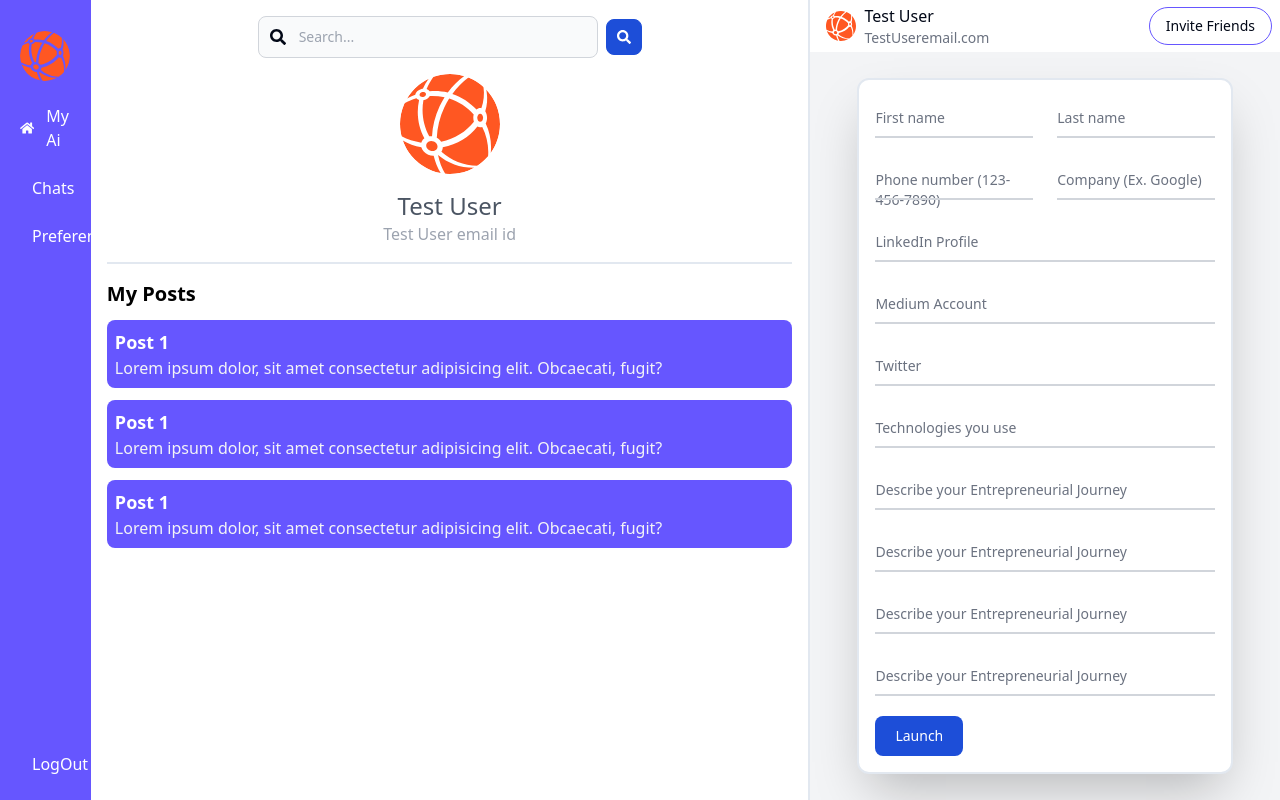
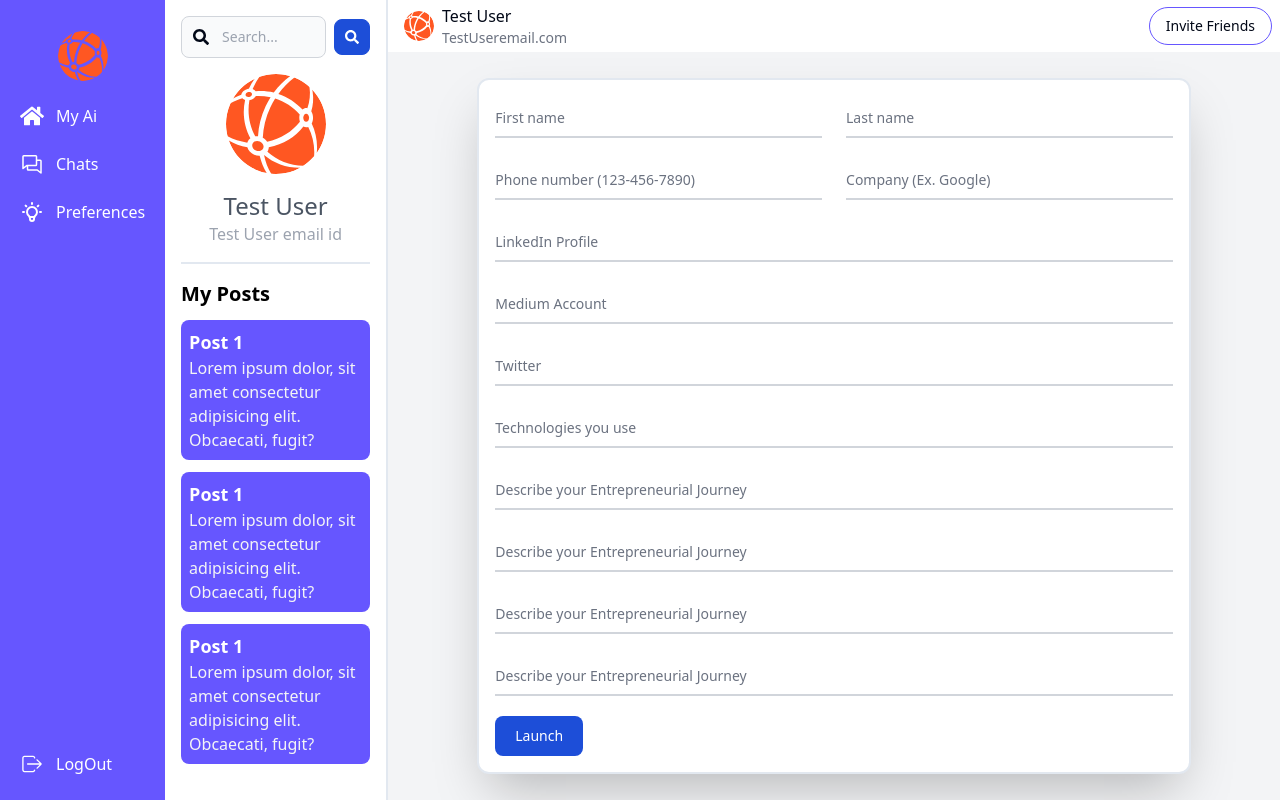
Before and after one commit to mishra-gaurav-04/saas-frontend, a Next.js app: page /preferences in a window 1280 px wide. Built offline with nearby package versions, Linux system fonts and the light colour scheme.

Commit message:
fixed chat and prefernces section

```diff
--- a/app/chat/page.tsx
+++ b/app/chat/page.tsx
@@ -1,14 +1,24 @@
+"use client"
 import React from 'react'
 import Sidebar from '@/components/Sidebar'
 import Profile from '@/components/Profile'
 import Chat from '@/components/Chat'
+import { useState } from "react";
 const page = () => {
+  const [toggle, setToggle] = useState(false);
   return (
     <div className="flex">
-      <Sidebar />
-      <Profile />
-      <Chat />
-    </div>
+        <div className={`${ toggle ? "block" : "hidden"} md:block w-1/7`}>
+          <Sidebar />
+        </div>
+        <div className="hidden md:block w-1/4">
+          <Profile />
+        </div>
+        <Chat
+        toggle={toggle}
+        setToggle={setToggle}
+        />
+      </div>
   )
 }
 
--- a/app/dashboard/page.tsx
+++ b/app/dashboard/page.tsx
@@ -2,7 +2,7 @@
 import React from "react";
 import Sidebar from "../../components/Sidebar";
 import Profile from "../../components/Profile";
-import Hero from "@/components/Hero";
+import Hero from "../../components/Hero";
 import { useState } from "react";
 
 const Page = () => {
--- a/app/preferences/page.tsx
+++ b/app/preferences/page.tsx
@@ -1,16 +1,28 @@
+'use client'
 import React from "react";
-import Sidebar from "@/components/Sidebar";
-import Profile from "@/components/Profile";
+import Sidebar from "../../components/Sidebar";
+import Profile from "../../components/Profile";
+import { useState } from "react";
 import Prefernces from "@/components/Preferences";
 
-const page = () => {
+const Page = () => {
+  const [toggle, setToggle] = useState(false);
   return (
-    <div className="flex">
-      <Sidebar />
-      <Profile />
-      <Prefernces />
-    </div>
+    <>
+      <div className="flex">
+        <div className={`${ toggle ? "block" : "hidden"} md:block w-1/7`}>
+          <Sidebar />
+        </div>
+        <div className="hidden md:block w-1/4">
+          <Profile />
+        </div>
+        <Prefernces
+        toggle={toggle}
+        setToggle={setToggle}
+        />
+      </div>
+    </>
   );
 };
 
-export default page;
+export default Page;
--- a/components/Chat.tsx
+++ b/components/Chat.tsx
@@ -2,13 +2,20 @@ import React from "react";
 import Image from "next/image";
 import { IoAddCircleSharp } from "react-icons/io5";
 import { MdSend } from "react-icons/md";
+import { HiOutlineMenu } from "react-icons/hi";
 
-const Chat = () => {
+const Chat = ({ toggle, setToggle }: any) => {
   return (
     <>
-      <div className="h-screen w-2/3 bg-gray-100">
+      <div className="h-screen w-full md:w-2/3 bg-gray-100">
         <div className="flex justify-between items-center w-full bg-white h-[52px]">
-          <div className="ml-4 flex gap-2">
+          <div className="ml-4 flex gap-2 items-center">
+          <HiOutlineMenu
+              className="text-2xl md:hidden block"
+              onClick={() => {
+                setToggle(!toggle);
+              }}
+            />
             <Image
               src="/assets/logo.svg"
               alt=""
@@ -21,7 +28,7 @@ const Chat = () => {
               <p className="text-sm text-gray-500">TestUseremail.com</p>
             </div>
           </div>
-          <button className="mr-2 border text-sm border-[#6656FF] py-2 px-4 rounded-3xl hover:bg-[#6656FF] hover:text-white">
+          <button className="hidden md:block mr-2 border text-sm border-[#6656FF] py-2 px-4 rounded-3xl hover:bg-[#6656FF] hover:text-white">
             Invite Friends
           </button>
         </div>
--- a/components/Header.tsx
+++ b/components/Header.tsx
@@ -1,5 +1,5 @@
 import React from 'react';
-import { navLinks } from '@/constants';
+import { navLinks } from '../constants';
 import Link from 'next/link';
 import { Button } from './ui/button';
 
--- a/components/Hero.tsx
+++ b/components/Hero.tsx
@@ -51,7 +51,7 @@ const Hero = ({ toggle, setToggle }: any) => {
           <span className="text-slate-400">ples</span>
         </p>
         <div className="grid grid-cols-1 sm:grid-cols-2 md:grid-cols-3 gap-4 m-4">
-        {Array.from({ length: window.innerWidth < 768 ? 2 : 6 }, (_, index) => (
+        {Array.from({ length:windowWidth < 768 ? 2 : 6 }, (_, index) => (
             <div
               key={index}
               className="flex flex-col items-center border rounded-xl bg-white shadow-lg overflow-hidden hover:shadow-2xl hover:-translate-y-2 delay-150 duration-200 mb-4"
--- a/components/Preferences.tsx
+++ b/components/Preferences.tsx
@@ -1,12 +1,19 @@
 import React from "react";
 import Image from "next/image";
+import { HiOutlineMenu } from "react-icons/hi";
 
-const Prefernces = () => {
+const Prefernces = ({ toggle, setToggle }: any) => {
   return (
     <>
-      <div className="flex flex-col h-screen w-2/3 bg-gray-100">
+      <div className="flex flex-col h-screen w-full bg-gray-100">
         <div className="flex justify-between items-center w-full bg-white h-[52px]">
-          <div className="ml-4 flex gap-2">
+          <div className="ml-4 flex gap-2 items-center">
+          <HiOutlineMenu
+              className="text-2xl md:hidden block"
+              onClick={() => {
+                setToggle(!toggle);
+              }}
+            />
             <Image
               src="/assets/logo.svg"
               alt=""
@@ -19,7 +26,7 @@ const Prefernces = () => {
               <p className="text-sm text-gray-500">TestUseremail.com</p>
             </div>
           </div>
-          <button className="mr-2 border text-sm border-[#6656FF] py-2 px-4 rounded-3xl hover:bg-[#6656FF] hover:text-white">
+          <button className="hidden md:block mr-2 border text-sm border-[#6656FF] py-2 px-4 rounded-3xl hover:bg-[#6656FF] hover:text-white">
             Invite Friends
           </button>
         </div>
```
Also changed, not shown: app/(root)/layout.tsx (+5 -6 lines), components/Footer.tsx (line endings or trailing spaces).
